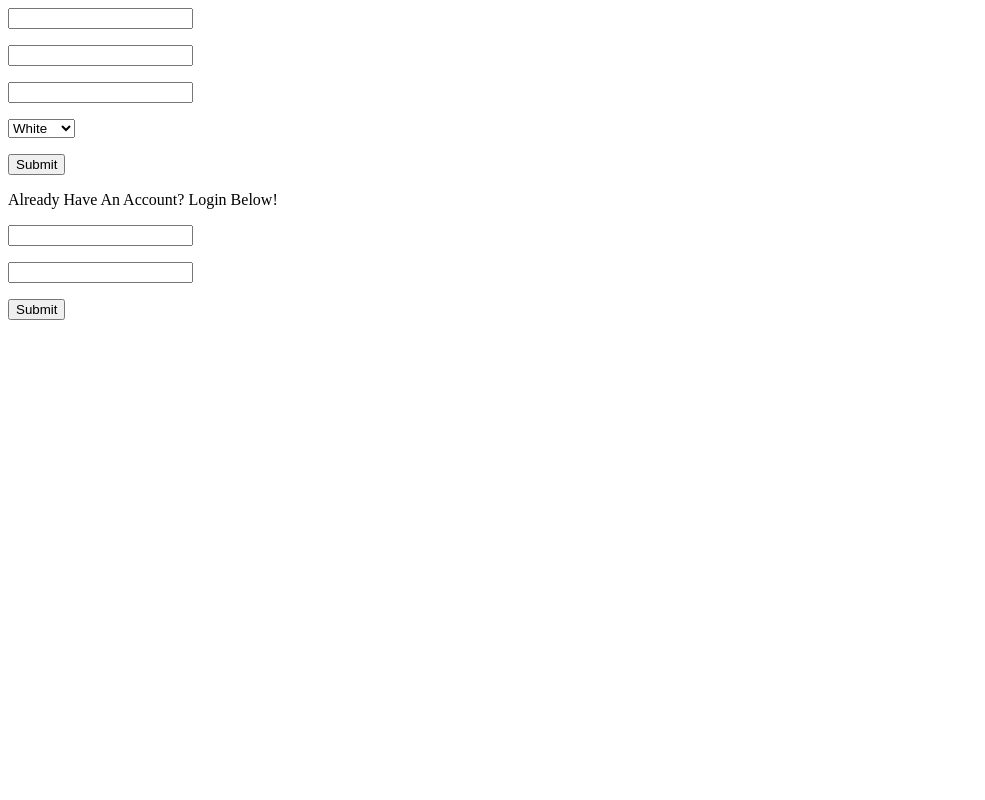
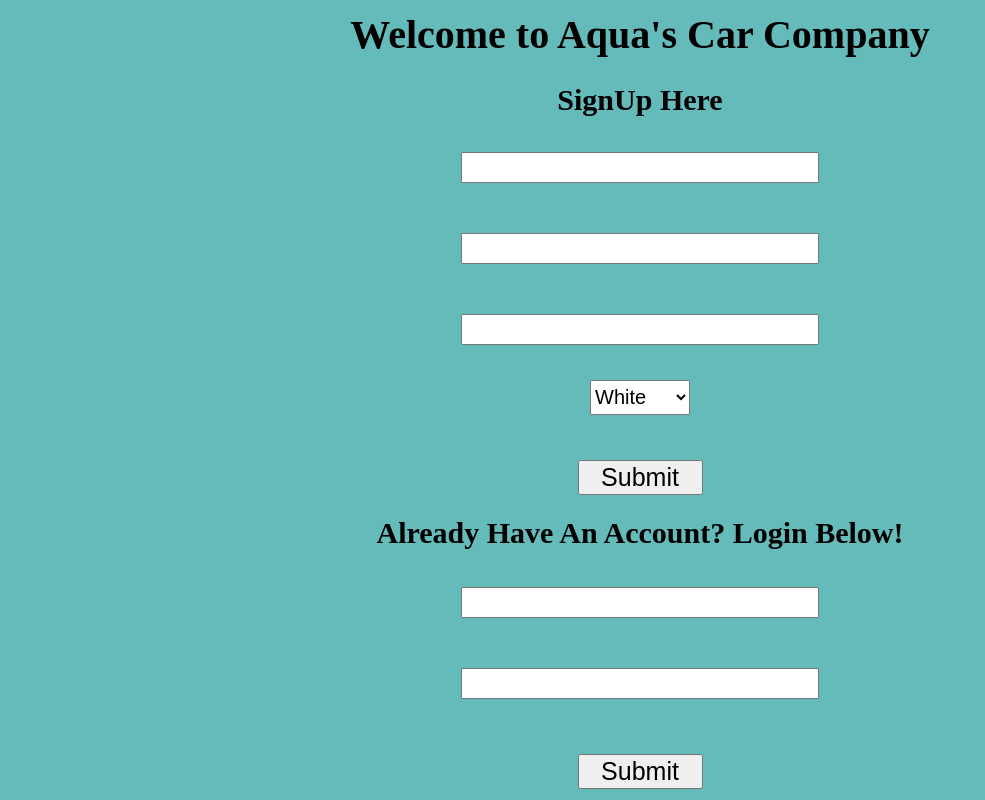
Before and after one commit to brendenHartman/Phase-4-Final-Project, a React (Create React App) app in the folder client/: page / in a window 1280 px wide. Shown: the whole page, without its empty margins (0-985 px from the left). Built offline with nearby package versions, Linux system fonts and the light colour scheme; no server answers.

Commit message:
added css for login screen may adjust later

```diff
--- a/client/src/Index.css
+++ b/client/src/Index.css
@@ -1,6 +1,123 @@
-:root {
-  --bg: #282c34;
-  --header: #fff;
-  --link: #61dafb;
-  --text: hsla(0, 0%, 100%, 0.88);
+html {
+  width: 100%;
+  height: 100%;
+  padding: 0;
+  margin: 0;
 }
+
+body {
+  width: 100%;
+  height: 100%;
+  padding: 0;
+  margin: 0;
+  position: absolute;
+}
+
+#root {
+  width: 100%;
+  height: 100%;
+  padding: 0;
+  margin: 0;
+  position: absolute;
+}
+
+#navBar {
+  width: 100%;
+  height:  10%;
+  position: fixed;
+  top: 0;
+}
+
+#loginScreen {
+  width: 100%;
+  height: 100%;
+  margin: 0;
+  display: grid;
+  justify-content: center;
+  align-items: center;
+  justify-items: center;
+  align-content: space-around;
+  background-color: rgba(44, 161, 161, 0.726);
+}
+
+#signupForm {
+  width: 100%;
+  display: grid;
+  justify-content: center;
+}
+
+#signupForm p {
+  height: 15px;
+  color:  red;
+  margin: 5px;
+  justify-self: center;
+  position: relative;
+}
+
+#signupForm .signInput {
+  font-size: 20px;
+  width: 350px;
+  height: 25px;
+  margin-bottom: 10px;
+  margin-top: 15px;
+}
+
+#loginTitle{
+  margin: 0;
+  font-size: 40px;
+  height: 50px;
+}
+
+#signupForm select{
+  width: 100px;
+  font-size: 20px;
+  height: 35px;
+  justify-self: center;
+}
+
+#signupForm #submit{
+  margin-top: 20px;
+  font-size: 25px;
+  width: 125px;
+  justify-self: center;
+}
+
+#signUpTitle{
+  font-size: 30px;
+  margin: 0;
+  margin-bottom: 20px;;
+  justify-self: center;
+}
+
+#loginNotice{
+  margin: 0;
+  font-size: 30px;
+}
+
+#loginForm #submit{
+  margin-top: 20px;
+  font-size: 25px;
+  width: 125px;
+  justify-self: center;
+}
+#loginForm p {
+  height: 15px;
+  color:  red;
+  margin: 5px;
+  justify-self: center;
+  position: relative;
+}
+
+.logInput {
+  font-size: 20px;
+  width: 350px;
+  height: 25px;
+  margin-bottom: 10px;
+  margin-top: 15px;
+}
+
+#loginForm {
+  width: 100%;
+  display: grid;
+  justify-content: center;
+}
--- a/client/src/components/Login.js
+++ b/client/src/components/Login.js
@@ -10,13 +10,15 @@ function Login({formik, formik2}){
     const handleChange2 = formik2.handleChange;
 
     return (
-        <>
+        <div id='loginScreen'>
+          <h1 id='loginTitle'>Welcome to Aqua's Car Company</h1>
           <form id="signupForm" onSubmit={onSubmit}>
-            <input id="email" onChange={handleChange} value={values.email} />
+            <h4 id='signUpTitle'>SignUp Here</h4>
+            <input id="email" className='signInput' onChange={handleChange} value={values.email} />
             <p>{formik.errors.email}</p>
-            <input id="username" onChange={handleChange} value={values.username} />
+            <input id="username" className='signInput' onChange={handleChange} value={values.username} />
             <p>{formik.errors.username}</p>
-            <input id="password" onChange={handleChange} value={values.password} />
+            <input id="password" className='signInput' onChange={handleChange} value={values.password} />
             <p>{formik.errors.password}</p>
             <select id='color' onChange={handleChange} value={values.color}>
                     <option value='White' label='White'>White</option>
@@ -34,15 +36,15 @@ function Login({formik, formik2}){
             <p>{formik.errors.color}</p>
             <input id="submit" type="submit" />
           </form>
-          <p>Already Have An Account? Login Below!</p>
+          <h4 id='loginNotice'>Already Have An Account? Login Below!</h4>
           <form id='loginForm' onSubmit={onSubmit2}>
-            <input id="username" onChange={handleChange2} value={values2.username} />
+            <input id="username" className='logInput' onChange={handleChange2} value={values2.username} />
             <p>{formik2.errors.username}</p>
-            <input id="password" onChange={handleChange2} value={values2.password} />
+            <input id="password" className='logInput' onChange={handleChange2} value={values2.password} />
             <p>{formik2.errors.password}</p>
             <input id="submit" type="submit" />
           </form>
-      </>
+      </div>
     )
 }
 
```
Also changed, not shown: client/src/components/Home.js (+10 -10 lines).
